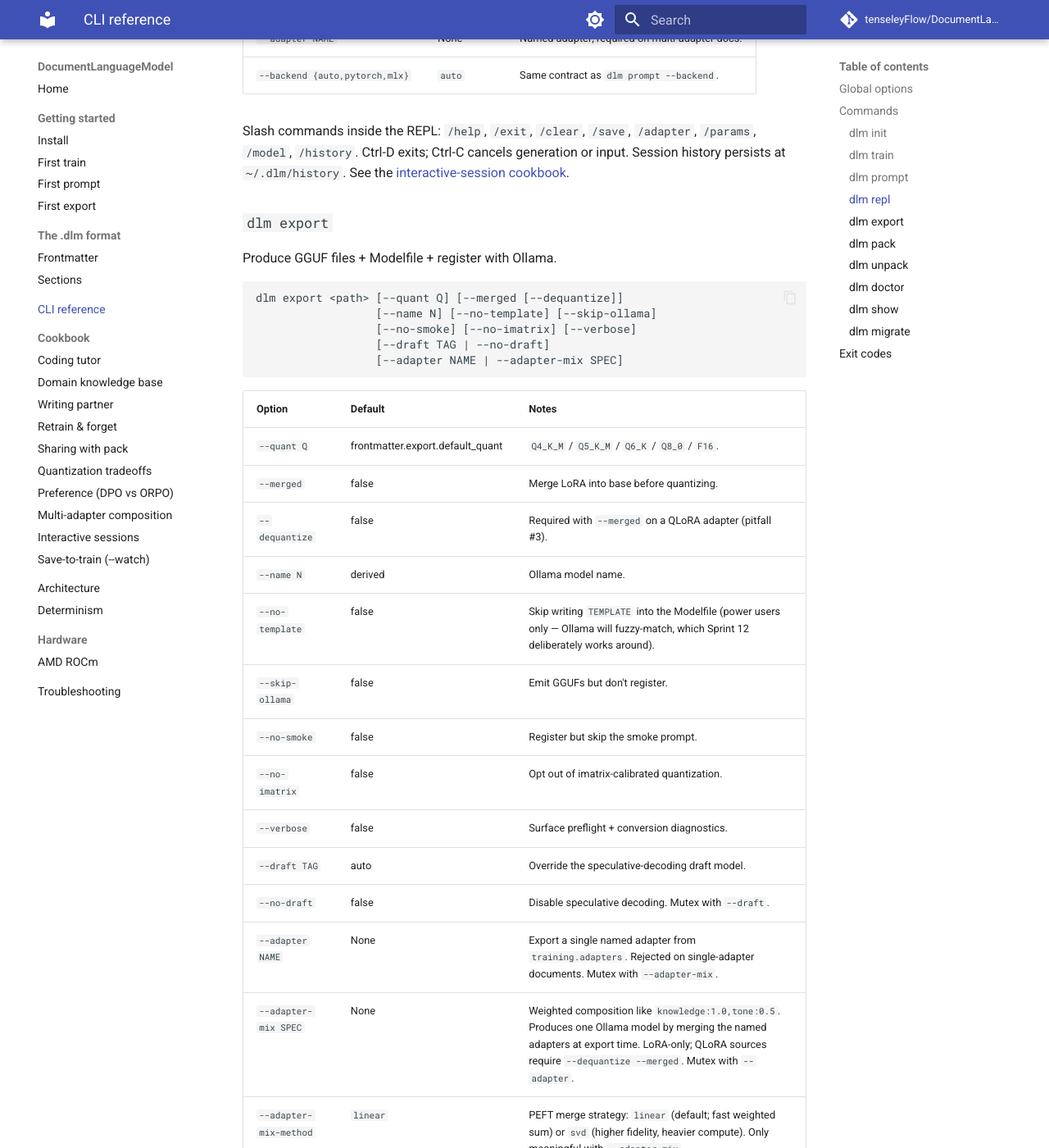
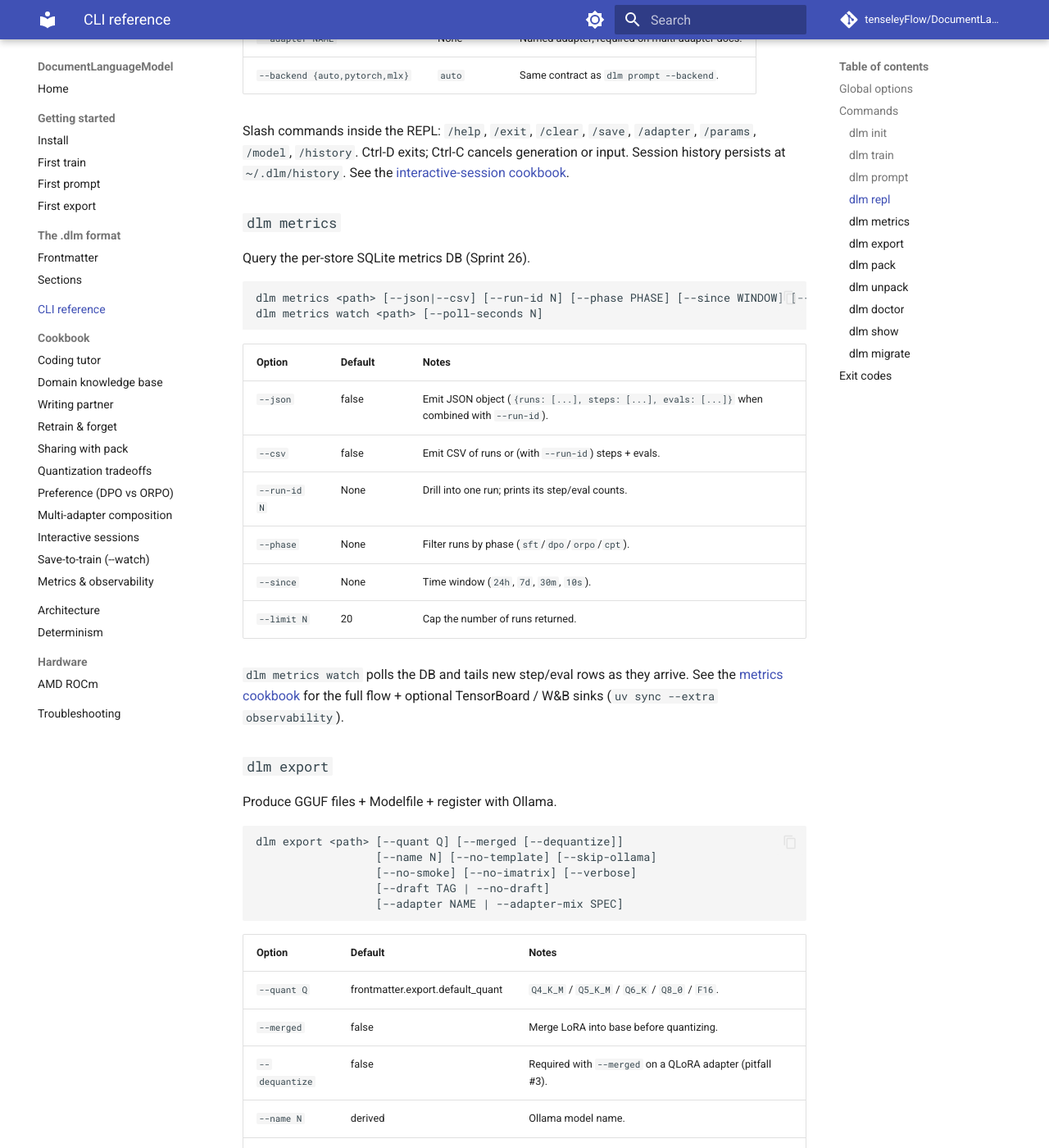
Before and after one commit to tenseleyFlow/DocumentLanguageModel, an MkDocs documentation site: the page built from docs/cli/reference.md, in a window 1280 px wide and 1400 px high, scrolled down 3454 px. Shown: the whole window at 82% size. Built offline with MkDocs 1.6.1 and Material for MkDocs 9.7.7, drawn with Linux system fonts in a browser that asks for light colours; comment, search, counter and statistics services are not loaded.

Commit message:
docs(metrics): cookbook + CLI reference + mkdocs nav

````diff
--- a/docs/cli/reference.md
+++ b/docs/cli/reference.md
@@ -114,6 +114,29 @@ Slash commands inside the REPL: `/help`, `/exit`, `/clear`, `/save`,
 cancels generation or input. Session history persists at
 `~/.dlm/history`. See the [interactive-session cookbook](../cookbook/interactive-session.md).
 
+### `dlm metrics`
+
+Query the per-store SQLite metrics DB (Sprint 26).
+
+```
+dlm metrics <path> [--json|--csv] [--run-id N] [--phase PHASE] [--since WINDOW] [--limit N]
+dlm metrics watch <path> [--poll-seconds N]
+```
+
+| Option | Default | Notes |
+|---|---|---|
+| `--json` | false | Emit JSON object (`{runs: [...], steps: [...], evals: [...]}` when combined with `--run-id`). |
+| `--csv` | false | Emit CSV of runs or (with `--run-id`) steps + evals. |
+| `--run-id N` | None | Drill into one run; prints its step/eval counts. |
+| `--phase` | None | Filter runs by phase (`sft`/`dpo`/`orpo`/`cpt`). |
+| `--since` | None | Time window (`24h`, `7d`, `30m`, `10s`). |
+| `--limit N` | 20 | Cap the number of runs returned. |
+
+`dlm metrics watch` polls the DB and tails new step/eval rows as
+they arrive. See the [metrics cookbook](../cookbook/metrics.md) for
+the full flow + optional TensorBoard / W&B sinks (`uv sync --extra
+observability`).
+
 ### `dlm export`
 
 Produce GGUF files + Modelfile + register with Ollama.
--- a/mkdocs.yml
+++ b/mkdocs.yml
@@ -70,6 +70,7 @@ nav:
       - Multi-adapter composition: cookbook/multi-adapter.md
       - Interactive sessions: cookbook/interactive-session.md
       - Save-to-train (--watch): cookbook/watch-mode.md
+      - Metrics & observability: cookbook/metrics.md
   - Architecture: architecture.md
   - Determinism: determinism.md
   - Hardware:
````
Also changed, not shown: docs/cookbook/metrics.md (added, +117 -0 lines).
